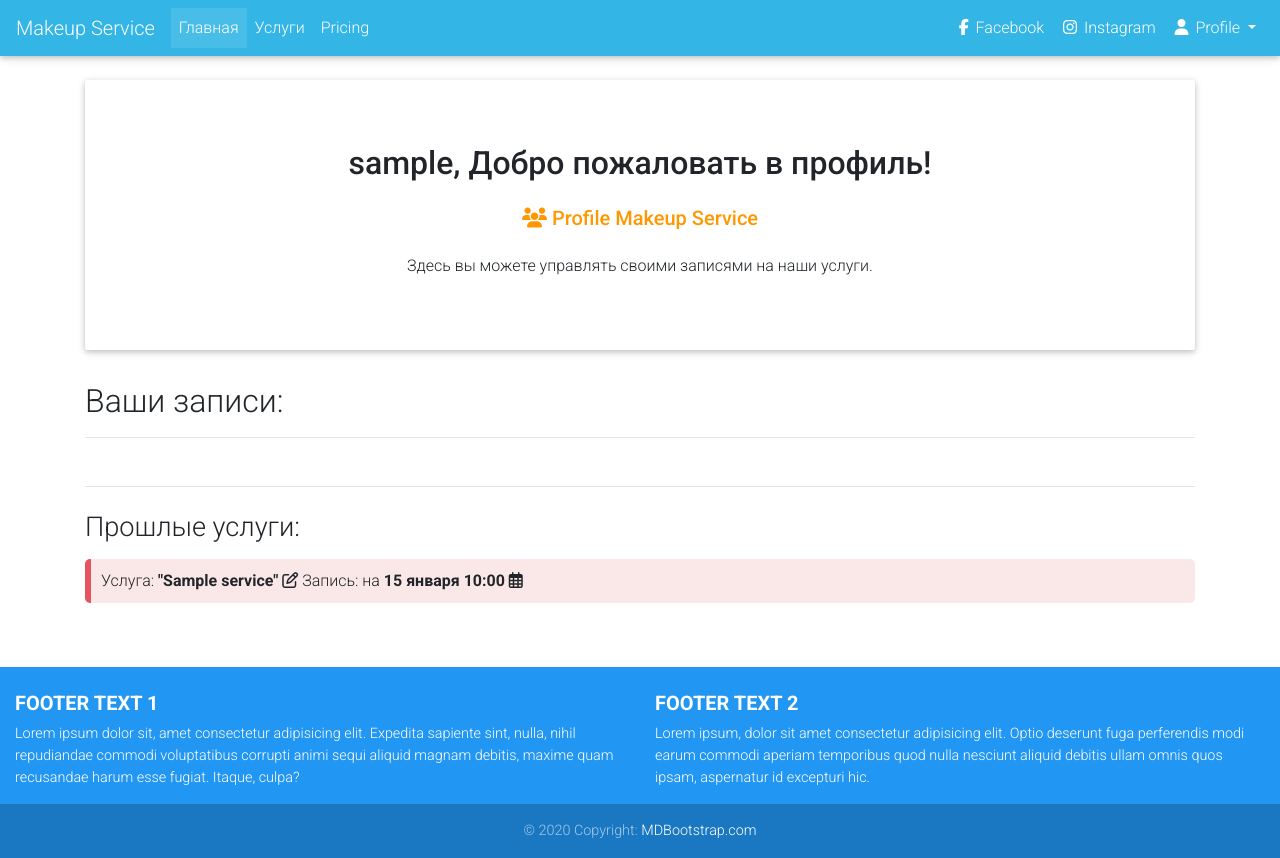
After one commit to w3qxst1ck/service_makeup, a Django app: page /profile/ in a window 1280 px wide. The commit adds this page. Run offline with Django 3.2, Linux system fonts and the light colour scheme; a user stored in the database is signed in; tables that the repository leaves empty hold one stand-in row (values such as "Sample post"); some libraries are stand-ins or nearby versions.

Commit message:
Delete functional in profile

```diff
--- a/core/urls.py
+++ b/core/urls.py
@@ -15,11 +15,13 @@ Including another URLconf
 """
 from django.urls import path
 
-from core.views import service_list, home, pricing, service, add_record
+from core.views import service_list, home, pricing, service, add_record, profile, delete_record
 
 urlpatterns = [
     path('', home, name='home'),
     path('pricing/', pricing, name='pricing'),
+    path('profile/', profile, name='profile'),
+    path('delete_record/<int:id>/', delete_record, name='delete_record'),
     path('add_record/', add_record, name='add_record'),
     path('services/<str:category_slug>/', service_list, name='services_list'),
     path('services/<str:category_slug>/<int:id>/<str:slug>/', service, name='service_detail'),
--- a/core/views.py
+++ b/core/views.py
@@ -42,23 +42,6 @@ def service(request, category_slug, id, slug):
     date4 = dates[3]
     date5 = dates[4]
 
-    # times = ['0' + str(i) if len(str(i)) == 1 else str(i) for i in range(8, 18)]
-    # ordered_times = [str(record.date.time())[:2] for record in Record.objects.filter(service__slug=slug,
-    #                                                     date__gte=(now-datetime.timedelta(hours=now.hour)))]
-    # ordered = {}
-    # for rec in Record.objects.filter(service__slug=slug, date__gte=(now-datetime.timedelta(hours=now.hour))):
-    #     if rec.date.day not in ordered:
-    #         ordered[rec.date.day] = [str(rec.date.time())[:2]]
-    #     else:
-    #         ordered[rec.date.day].append(str(rec.date.time())[:2])
-    # print(ordered)
-
-    # week = []
-    # for day in range(now.day, now.day + 1):
-    #     for hour in range(8, 18):
-    #         if datetime.datetime(now.year, now.month, day, hour).weekday() not in [5, 6]:
-    #             week.append(datetime.datetime(now.year, now.month, day, hour, 0, 0, 0, UTC))
-    #
     ordered_dates = [rec.date for rec in Record.objects.filter(service__slug=slug,
                                                                 date__gte=(now-datetime.timedelta(hours=now.hour)))]
 
@@ -101,5 +84,24 @@ def add_record(request):
     if not Record.objects.filter(service=service_id, date=date):
         Record.objects.create(user=request.user, service=service, date=date)
 
-    # messages.info(request, "Вы были записаны на выбранную дату.")
     return JsonResponse('Record was added', safe=False)
+
+
+@login_required
+def profile(request):
+    now = datetime.datetime.now()
+    prev_records = Record.objects.filter(user=request.user,
+                                         date__lt=(now-datetime.timedelta(hours=now.hour))).order_by('-date')
+    active_records = Record.objects.filter(user=request.user,
+                                           date__gte=(now-datetime.timedelta(hours=now.hour))).order_by('-date')
+    now = now.replace(tzinfo=UTC)
+    context = {'prev_records': prev_records, 'active_records': active_records, 'now': now}
+    return render(request, 'core/profile.html', context)
+
+
+@login_required
+def delete_record(request, id):
+    record = Record.objects.get(id=id)
+    if request.user == record.user:
+        record.delete()
+    return redirect('profile')
--- /dev/null
+++ b/templates/core/profile.html
@@ -0,0 +1,78 @@
+{% extends 'base.html' %}
+
+{% block title %}{{ request.user }} profile {% endblock %}
+
+{% block content %}
+	<div class="container">
+		<div class="row">
+			<div class="col-md-12">
+				<!-- Jumbotron -->
+				<div class="jumbotron text-center">
+
+				  <!-- Title -->
+				  <h2 class="card-title h2">{{ request.user}}, Добро пожаловать в профиль!</h2>
+				  <!-- Subtitle -->
+				  <h5 class="h5 orange-text my-4"><i class="fas fa-users"></i></i> Profile Makeup Service</h5>
+
+				  <!-- Grid row -->
+				  <div class="row d-flex justify-content-center">
+
+				    <!-- Grid column -->
+				    <div class="col-xl-7 pb-2">
+
+				      <p class="card-text">Здесь вы можете управлять своими записями на наши услуги.</p>
+
+				    </div>
+				    <!-- Grid column -->
+				  </div>
+				</div>
+				<!-- Jumbotron -->
+			</div>
+
+			<div class="col-md-12">
+				{% if active_records or prev_records %}
+				<h2 class="h2-responsive">Ваши записи: </h2>
+				<hr class="mb-5">
+				{% else %}
+				<h3 class="h3-responsive">У вас еще нет ни одной записи.</h2>
+				<hr class="mb-5">
+				{% endif %}
+
+				{% if active_records %}
+				<h3 class="h3-responsive mb-3">Действующие:</h3>
+				{% for record in active_records %}
+
+					<blockquote class="blockquote bq-primary" style="background-color: #dfeefd">
+					  <p class="bq-title">Услуга: <strong>"{{ record.service.title }}"</strong></p>
+					  <i class="far fa-edit"></i> Запись: на <strong>{{ record.date|date:"d E H:00" }}</strong> <i class="far fa-calendar-alt"></i>
+					  <p>При необходимости вы можете отменить запись.</p>
+
+					  	<div class="btn-group">
+						  <button class="btn btn-danger btn-sm dropdown-toggle" type="button" data-toggle="dropdown"
+						    aria-haspopup="true" aria-expanded="false">
+						    Отмена записи
+						  </button>
+						  <div class="dropdown-menu">
+						    <a class="dropdown-item" href="{% url 'delete_record' record.id %}">Отменить</a>
+						  </div>
+						</div>
+
+					</blockquote>
+				{% endfor %}
+				{% endif %}
+
+				<hr class="mt-2 mb-4">
+
+				{% if prev_records %}
+				<h3 class="h3-responsive mt-4 mb-3">Прошлые услуги:</h3>
+				{% for record in prev_records %}
+					<p class="note note-danger">Услуга: <strong>"{{ record.service.title }}"</strong>
+						<i class="far fa-edit"></i> Запись: на <strong>{{ record.date|date:"d E H:00" }}</strong> <i class="far fa-calendar-alt"></i>
+					</p>
+				{% endfor %}
+				{% endif %}
+			</div>
+
+		</div>
+	</div>
+{% endblock %}
--- a/templates/navbar.html
+++ b/templates/navbar.html
@@ -39,7 +39,7 @@
           aria-haspopup="true" aria-expanded="false">
           <i class="fas fa-user"></i> Profile </a>
         <div class="dropdown-menu dropdown-menu-right dropdown-info" aria-labelledby="navbarDropdownMenuLink-4">
-          <a class="dropdown-item" href="#">Мой аккаунт</a>
+          <a class="dropdown-item" href="{% url 'profile' %}">Мой аккаунт</a>
           <a class="dropdown-item" href="{% url 'account_logout' %}"><i class="fas fa-sign-out-alt"></i> Выйти</a>
         </div>
       </li>
```
Also changed, not shown: service_makeup/settings.py (line endings or trailing spaces).
